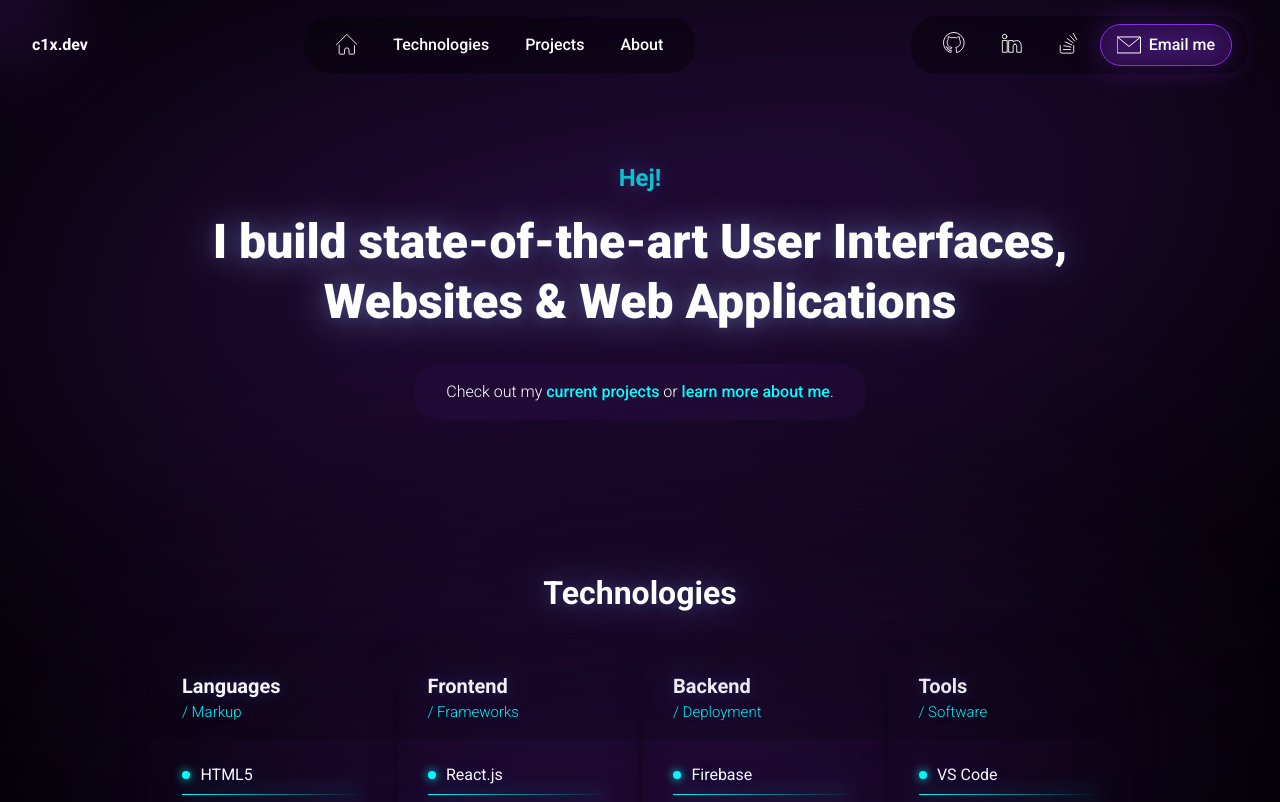
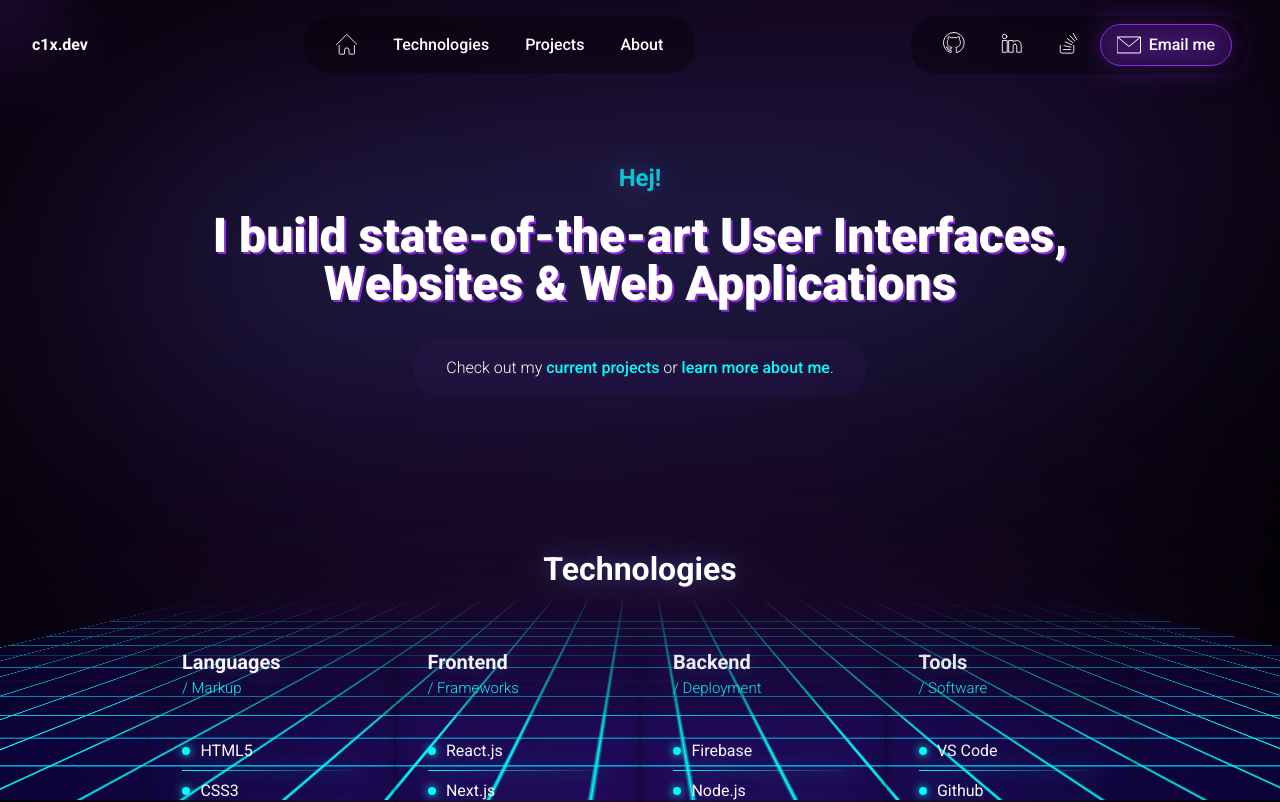
Before and after one commit to mattkraemer/c1x-v5, a Next.js app: page / in a window 1280 px wide. Shown: the top 802 px of the page. Built offline with nearby package versions, Linux system fonts and the light colour scheme.

Commit message:
tron grid added

```diff
--- a/components/layout/index.js
+++ b/components/layout/index.js
@@ -18,6 +18,7 @@ export default function Layout({ children }) {
   return (
     <div class={styles.layout}>
       <div id="circle1" class={styles.circle1}></div>
+      <div class={styles.bgGrid}></div>
       <Navbar />
       <main class={styles.main}>
         {children}
--- a/styles/Header.module.css
+++ b/styles/Header.module.css
@@ -1 +1 @@
-.header{padding:10rem 0 4rem 0;display:flex;position:relative;z-index:1}.header::before{content:"";position:absolute;top:0;left:0;width:100%;height:100%;filter:blur(150px);background:linear-gradient(to bottom right, rgba(0, 0, 0, 0.5), rgba(138, 43, 226, 0.35), black);z-index:-2}.header::after{content:"";position:absolute;top:0;left:0;width:100%;height:100%;background-size:cover;background-position:top;z-index:-3;opacity:.15}.header .inner{text-align:center;margin:auto}.header .inner h1{color:#fff;font-size:3rem;font-weight:900;line-height:1.25;margin:0 0 2rem 0}.header .inner h2{color:rgba(0,255,255,.75);font-size:1.5em;margin:0 0 1rem 0}.header .inner p{color:#fff;margin:0;background-color:rgba(138,43,226,.05);display:inline-block;padding:1rem 2rem;border-radius:25px;font-weight:300}.header .inner p a{position:relative;font-weight:500}
+.header{padding:10rem 0 4rem 0;display:flex;position:relative;z-index:1}.header::before{content:"";position:absolute;top:0;left:0;width:100%;height:100%;filter:blur(150px);background:linear-gradient(to bottom right, rgba(0, 0, 0, 0.5), rgba(138, 43, 226, 0.35), black);z-index:-2}.header::after{content:"";position:absolute;top:0;left:0;width:100%;height:100%;background-size:cover;background-position:top;z-index:-3;opacity:.15}.header .inner{text-align:center;margin:auto}.header .inner h1{color:#fff;font-size:3rem;font-weight:900;line-height:1;margin:0 0 2rem 0;text-shadow:2px 2px 0 #8a2be2;position:relative}.header .inner h1::before{content:"I build state-of-the-art User Interfaces, Websites & Web Applications";position:absolute;top:0;left:0;width:100%;height:100%;z-index:-1;color:aqua;opacity:.25;background:linear-gradient(to bottom right, blueviolet, cyan, transparent);filter:blur(125px)}.header .inner h2{color:rgba(0,255,255,.75);font-size:1.5em;margin:0 0 1rem 0}.header .inner p{color:#fff;margin:0;background-color:rgba(138,43,226,.05);display:inline-block;padding:1rem 2rem;border-radius:25px;font-weight:300}.header .inner p a{position:relative;font-weight:500}
--- a/styles/Header.module.scss
+++ b/styles/Header.module.scss
@@ -33,8 +33,23 @@
       color: #fff;
       font-size: 3rem;
       font-weight: 900;
-      line-height: 1.25;
+      line-height: 1;
       margin: 0 0 2rem 0;
+      text-shadow: 2px 2px 0 blueviolet;
+      position: relative;
+      &::before {
+        content: "I build state-of-the-art User Interfaces, Websites & Web Applications";
+        position: absolute;
+        top: 0;
+        left: 0;
+        width: 100%;
+        height: 100%;
+        z-index: -1;
+        color: cyan;
+        opacity: .25;
+        background: linear-gradient(to bottom right, blueviolet, cyan, transparent);
+        filter: blur(125px);
+      }
     }
     h2 {
       color: rgba(cyan, .75);
--- a/styles/Layout.module.css
+++ b/styles/Layout.module.css
@@ -1 +1 @@
-.circle1{position:absolute;transform:translate(-50%, -50%);height:8rem;width:8rem;border-radius:50%;background:radial-gradient(rgba(138, 43, 226, 0.5), transparent);filter:blur(50px);z-index:-1}
+.circle1{position:absolute;transform:translate(-50%, -50%);height:8rem;width:8rem;border-radius:50%;background:radial-gradient(rgba(138, 43, 226, 0.5), transparent);filter:blur(50px);z-index:-1}.bgGrid{width:100%;position:fixed;bottom:0;left:0}.bgGrid:after{-webkit-mask-image:-webkit-gradient(linear, left 90%, left top, from(black), to(rgba(0, 0, 0, 0)));mask-image:gradient(linear, left 90%, left top, from(black), to(rgba(0, 0, 0, 0)));transform:perspective(20vw) rotateX(40deg) scale(2, 1) translateZ(0);content:"";display:block;position:absolute;bottom:0;left:0;right:0;width:100%;height:100vh;-webkit-background-clip:content-box;-webkit-backface-visibility:hidden;outline:1px solid transparent;transform-origin:bottom center;will-change:transform}.bgGrid:after{background-position:center bottom;background-size:4vw 4vw;background-image:linear-gradient(to right, cyan 2px, rgba(0, 0, 255, 0.15) 2px),linear-gradient(to bottom, cyan 2px, rgba(138, 43, 226, 0.05) 2px)}
```
Also changed, not shown: styles/Layout.module.scss (+32 -0 lines).
